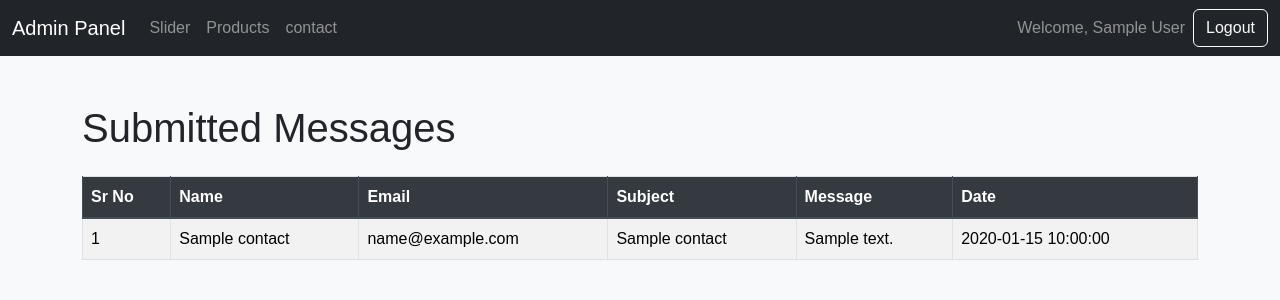
After one commit to laxmanpradhan784/mvcproject, a PHP site: page /adminside/contact.php in a window 1280 px wide. The commit adds this page. Shown: the top 300 px of the page. Run offline with PHP 8.4, Linux system fonts and the light colour scheme; the visitor is signed in with stand-in values (Sample User, id 1); tables that the repository leaves empty or names only in its code hold one stand-in row (values such as "Sample post"); some libraries are stand-ins or nearby versions.

Commit message:
complete

```diff
--- /dev/null
+++ b/adminside/contact.php
@@ -0,0 +1,88 @@
+<?php
+session_start();
+
+if (!isset($_SESSION['admin_id'])) {
+    header("Location: login.php");
+    exit();
+}
+require_once 'config.php';
+
+// Fetch messages from the database
+$query = "SELECT * FROM contacts ORDER BY created_at DESC"; // Adjust table name and order as needed
+$result = $conn->query($query);
+?>
+
+<!DOCTYPE html>
+<html lang="en">
+<head>
+    <meta charset="UTF-8">
+    <meta name="viewport" content="width=device-width, initial-scale=1.0">
+    <title>Admin Panel</title>
+    <link rel="stylesheet" href="https://stackpath.bootstrapcdn.com/bootstrap/4.5.2/css/bootstrap.min.css">
+</head>
+<body>
+
+<?php include 'navbar.php'; ?>
+
+<div class="container mt-5">
+    <h1 class="mb-4">Submitted Messages</h1>
+
+    <?php if (isset($_SESSION['success'])): ?>
+        <div class="alert alert-success alert-dismissible fade show" role="alert">
+            <?= $_SESSION['success']; ?>
+            <button type="button" class="close" data-dismiss="alert" aria-label="Close">
+                <span aria-hidden="true">&times;</span>
+            </button>
+            <?php unset($_SESSION['success']); ?>
+        </div>
+    <?php endif; ?>
+
+    <?php if (isset($_SESSION['error'])): ?>
+        <div class="alert alert-danger alert-dismissible fade show" role="alert">
+            <?= $_SESSION['error']; ?>
+            <button type="button" class="close" data-dismiss="alert" aria-label="Close">
+                <span aria-hidden="true">&times;</span>
+            </button>
+            <?php unset($_SESSION['error']); ?>
+        </div>
+    <?php endif; ?>
+
+    <table class="table table-striped table-bordered">
+        <thead class="thead-dark">
+            <tr>
+                <th>Sr No</th>
+                <th>Name</th>
+                <th>Email</th>
+                <th>Subject</th>
+                <th>Message</th>
+                <th>Date</th>
+
+            </tr>
+        </thead>
+        <tbody>
+            <?php if ($result->num_rows > 0): ?>
+                <?php $srno = 1; ?>
+                <?php while ($row = $result->fetch_assoc()): ?>
+                    <tr>
+                        <td><?= $srno++; ?></td>
+                        <td><?= htmlspecialchars($row['name']); ?></td>
+                        <td><?= htmlspecialchars($row['email']); ?></td>
+                        <td><?= htmlspecialchars($row['subject']); ?></td>
+                        <td><?= htmlspecialchars($row['message']); ?></td>
+                        <td><?= htmlspecialchars($row['created_at']); ?></td> <!-- Assuming you have a created_at field -->
+                    </tr>
+                <?php endwhile; ?>
+            <?php else: ?>
+                <tr>
+                    <td colspan="7" class="text-center">No messages found</td>
+                </tr>
+            <?php endif; ?>
+        </tbody>
+    </table>
+</div>
+
+<script src="https://code.jquery.com/jquery-3.5.1.slim.min.js"></script>
+<script src="https://cdn.jsdelivr.net/npm/@popperjs/core@2.5.3/dist/umd/popper.min.js"></script>
+<script src="https://stackpath.bootstrapcdn.com/bootstrap/4.5.2/js/bootstrap.min.js"></script>
+</body>
+</html>
--- a/adminside/controllers/control.php
+++ b/adminside/controllers/control.php
@@ -112,6 +112,7 @@ class Control
 
     private function updateSlider()
     {
+
         $id = $_POST['update_id'];
         $title = $_POST['title'] ?? '';
         $status = $_POST['status'] ?? '';
@@ -239,4 +240,3 @@ class Control
 // Instantiate the controller and handle the request
 $controller = new Control($conn);
 $controller->handleRequest();
-?>
--- a/adminside/models/model.php
+++ b/adminside/models/model.php
@@ -113,4 +113,3 @@ class Model
         return $result ? $result->fetch_all(MYSQLI_ASSOC) : []; // Fetching as an associative array
     }
 }
-?>
--- a/adminside/navbar.php
+++ b/adminside/navbar.php
@@ -42,6 +42,9 @@
                     <li class="nav-item">
                         <a class="nav-link" href="product.php">Products</a>
                     </li>
+                    <li class="nav-item">
+                        <a class="nav-link" href="contact.php">contact</a>
+                    </li>
                 </ul>
                 <span class="navbar-text">
                     Welcome, <?php echo $_SESSION['admin_fname']; ?>
```
Also changed, not shown: adminside/index.php (+6 -6 lines), adminside/product.php (+5 -4 lines), userside/contact.php (+10 -14 lines), uploads/66fcd1c1aaa97_16.jpg (added), uploads/66fce2ba339de_2.jpg (added).
